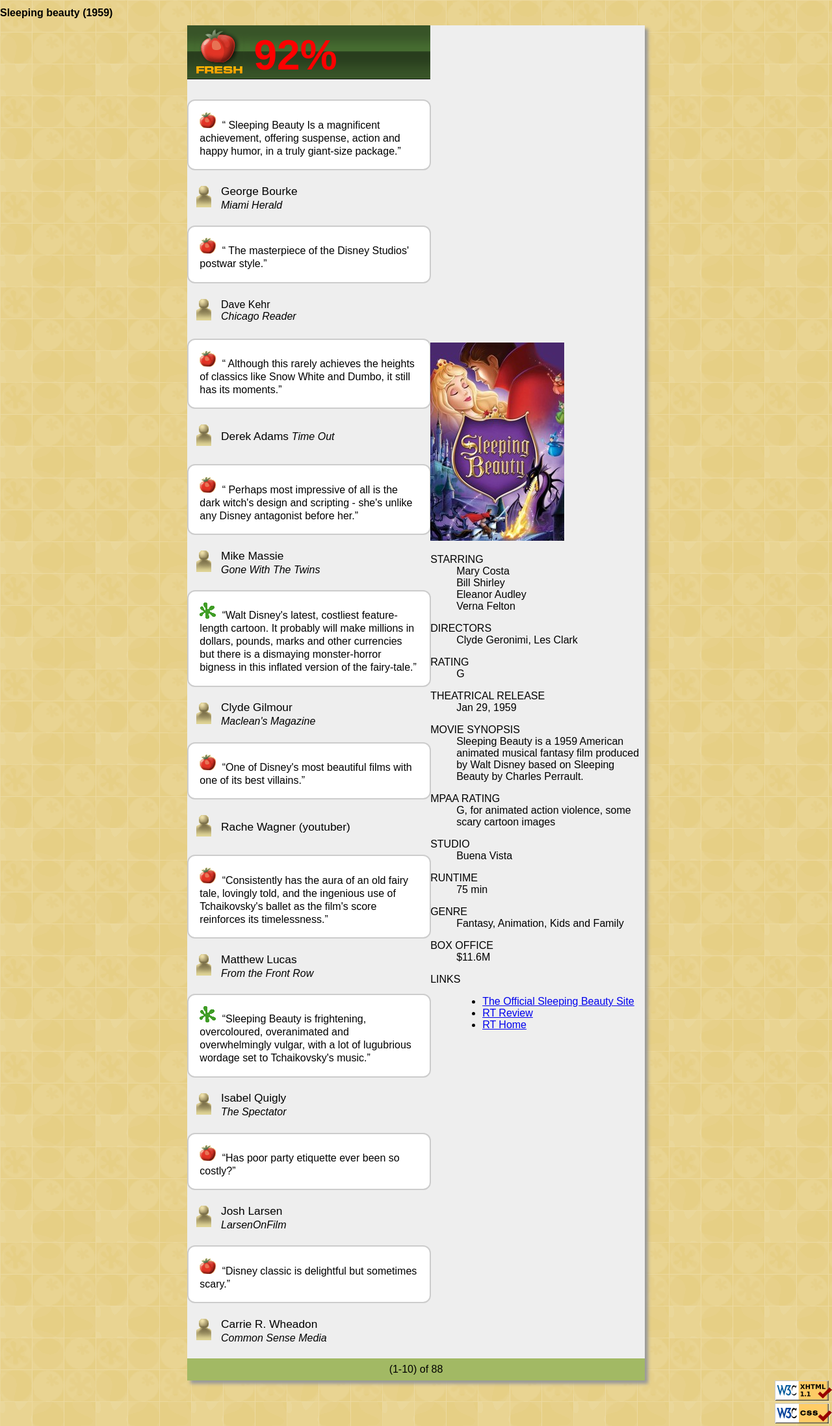
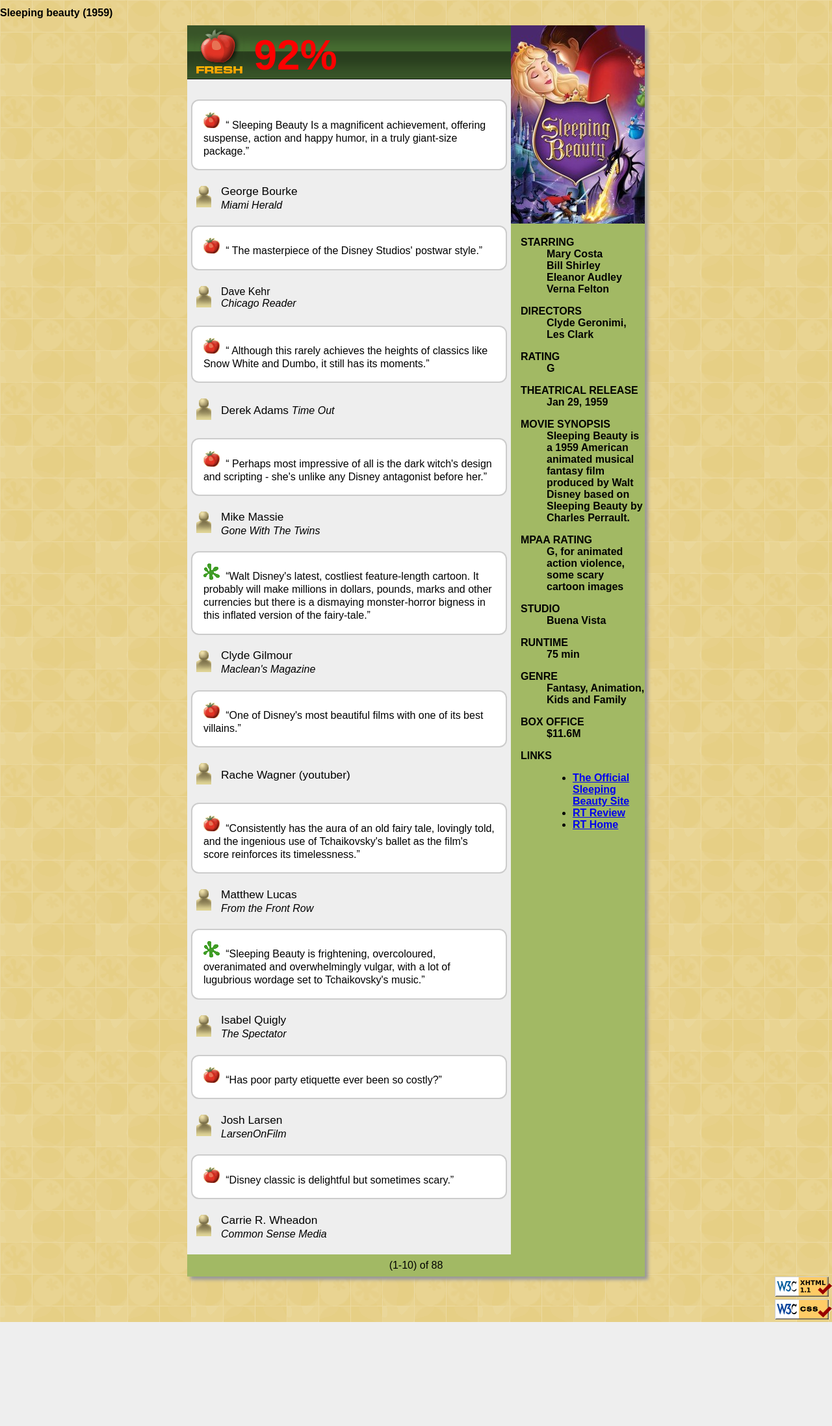
Before and after one commit to TijanaTanaskovic/PIA-homeworks, a PHP site: page /movie_index.html in a window 1280 px wide. Shown: the whole page at 65% size. After the commit the page ends 2034 px from the top, so only its background shows below. Run offline with PHP 8.4, Linux system fonts and the light colour scheme.

Commit message:
Update movies.css

```diff
--- a/hw-1/movies.css
+++ b/hw-1/movies.css
@@ -28,6 +28,24 @@
     /*padding: 5px;*/
     /*u tekstu je jedno a na slici je drugacije*/
     background-color: #EEEEEE;
+}
+
+.sidebar{
+    width: 206px;
+    background-color: #A2B964;
+    vertical-align: top;
+}
+
+.sidetext{
+    margin-left: 15px;
+    font-weight: bold;
+}
+
+.text{
+    font-weight: bold;
+    /*padding-bottom: 15px;*/
+    font-size: 12pt;
+    font-family: Arial, Helvetica, sans-serif;
 }
 
 footer{
```
